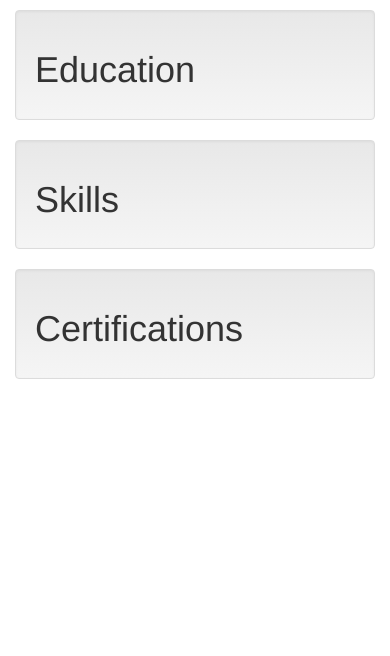
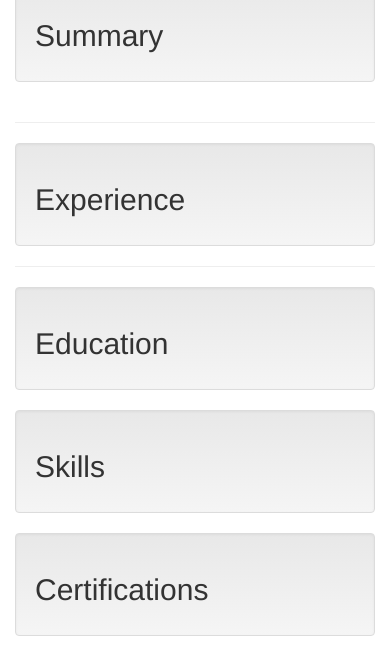
Before and after one commit to sgtphips/bp, a Django app: page / in a window 390 px wide. Shown: the part 363-1019 px from the top of the page. Before the commit the page ends 742 px from the top, so only its background shows below. Run offline with Django 3.2, Linux system fonts and the light colour scheme; data that the repository does not hold is empty; some libraries are stand-ins or nearby versions.

Commit message:
Changed homepage layout

```diff
--- a/blog/templates/base.html
+++ b/blog/templates/base.html
@@ -9,8 +9,7 @@
 	<!-- Optional theme -->
 	<link rel="stylesheet" href="https://maxcdn.bootstrapcdn.com/bootstrap/3.3.7/css/bootstrap-theme.min.css" integrity="sha384-rHyoN1iRsVXV4nD0JutlnGaslCJuC7uwjduW9SVrLvRYooPp2bWYgmgJQIXwl/Sp" crossorigin="anonymous">
 
-	<!-- Latest compiled and minified JavaScript -->
-	<script src="https://maxcdn.bootstrapcdn.com/bootstrap/3.3.7/js/bootstrap.min.js" integrity="sha384-Tc5IQib027qvyjSMfHjOMaLkfuWVxZxUPnCJA7l2mCWNIpG9mGCD8wGNIcPD7Txa" crossorigin="anonymous"></script>
+
 </head>
 <body>
 	<div class="container">
@@ -42,6 +41,11 @@
 		{% block content %}
 		{% endblock %}
 	</div>
-
+	<script
+				  src="https://code.jquery.com/jquery-3.2.1.min.js"
+				  integrity="sha256-hwg4gsxgFZhOsEEamdOYGBf13FyQuiTwlAQgxVSNgt4="
+				  crossorigin="anonymous"></script>
+	<!-- Latest compiled and minified JavaScript -->
+	<script src="https://maxcdn.bootstrapcdn.com/bootstrap/3.3.7/js/bootstrap.min.js" integrity="sha384-Tc5IQib027qvyjSMfHjOMaLkfuWVxZxUPnCJA7l2mCWNIpG9mGCD8wGNIcPD7Txa" crossorigin="anonymous"></script>
 </body>
 </html>
--- a/home/templates/home/home.html
+++ b/home/templates/home/home.html
@@ -2,16 +2,23 @@
 
 
 {% block content %}
-	<div class="well">
-			<h1>Summary</h1>
-			{% for sum in summary %}
-			<p>{{ sum.text }}</p>
-			{% endfor %}
+	<div class="row">
+		<div class="col-md-4">
+			<img src="http://fillmurray.com/300/300" alt="" class="img-responsive">
+		</div>
+		<div class="col-md-8">
+			<div class="well">
+					<h2>Summary</h2>
+					{% for sum in summary %}
+					<p>{{ sum.text }}</p>
+					{% endfor %}
+			</div>
+		</div>
+	</div>
 
-	</div>
 	<hr>
 	<div class="well">
-			<h1>Experience</h1>
+			<h2>Experience</h2>
 			{% for exp in experience %}
 			<p>{{ exp.exp_title }}</p>
 			{% endfor %}
@@ -21,7 +28,7 @@
 	<div class="row">
 		<div class="col-md-4">
 			<div class="well">
-					<h1>Education</h1>
+					<h2>Education</h2>
 					{% for sch in school %}
 					<p>{{ sch.school_title }}</p>
 					{% endfor %}
@@ -30,7 +37,7 @@
 		</div>
 		<div class="col-md-4">
 			<div class="well">
-					<h1>Skills</h1>
+					<h2>Skills</h2>
 					{% for sk in skill %}
 					<p>{{ sk.skill }}</p>
 					{% endfor %}
@@ -39,7 +46,7 @@
 		</div>
 		<div class="col-md-4">
 			<div class="well">
-				<h1>Certifications</h1>
+				<h2>Certifications</h2>
 				{% for cert in certification %}
 				<p>{{ cert.cert_title }}</p>
 				{% endfor %}
```
